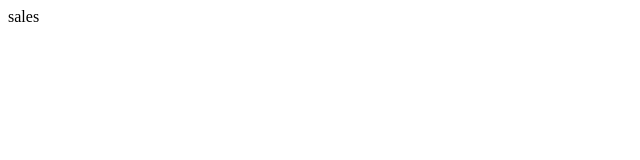
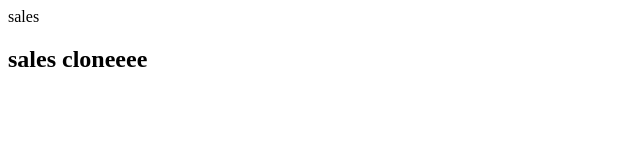
Before and after one commit to Ekzek1/clone, a plain HTML site: page sales.html in a window 1280 px wide. Shown: the whole page, without its empty margins (0-640 px from the left). Drawn offline with Linux system fonts and the light colour scheme.

Commit message:
sales cloneeee

```diff
--- a/sales.html
+++ b/sales.html
@@ -8,5 +8,6 @@
 </head>
 <body>
     sales
+    <h2>sales cloneeee</h2>
 </body>
 </html>
```
